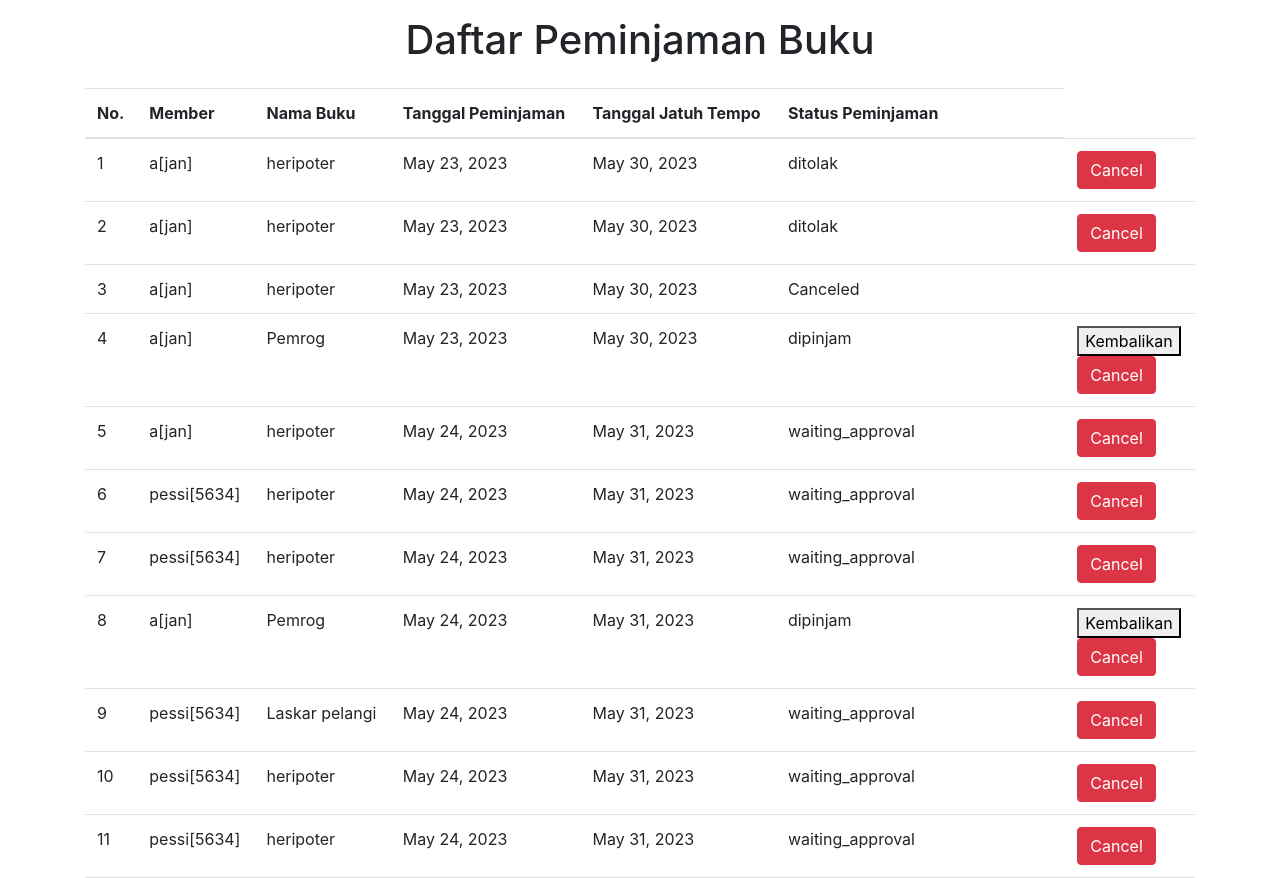
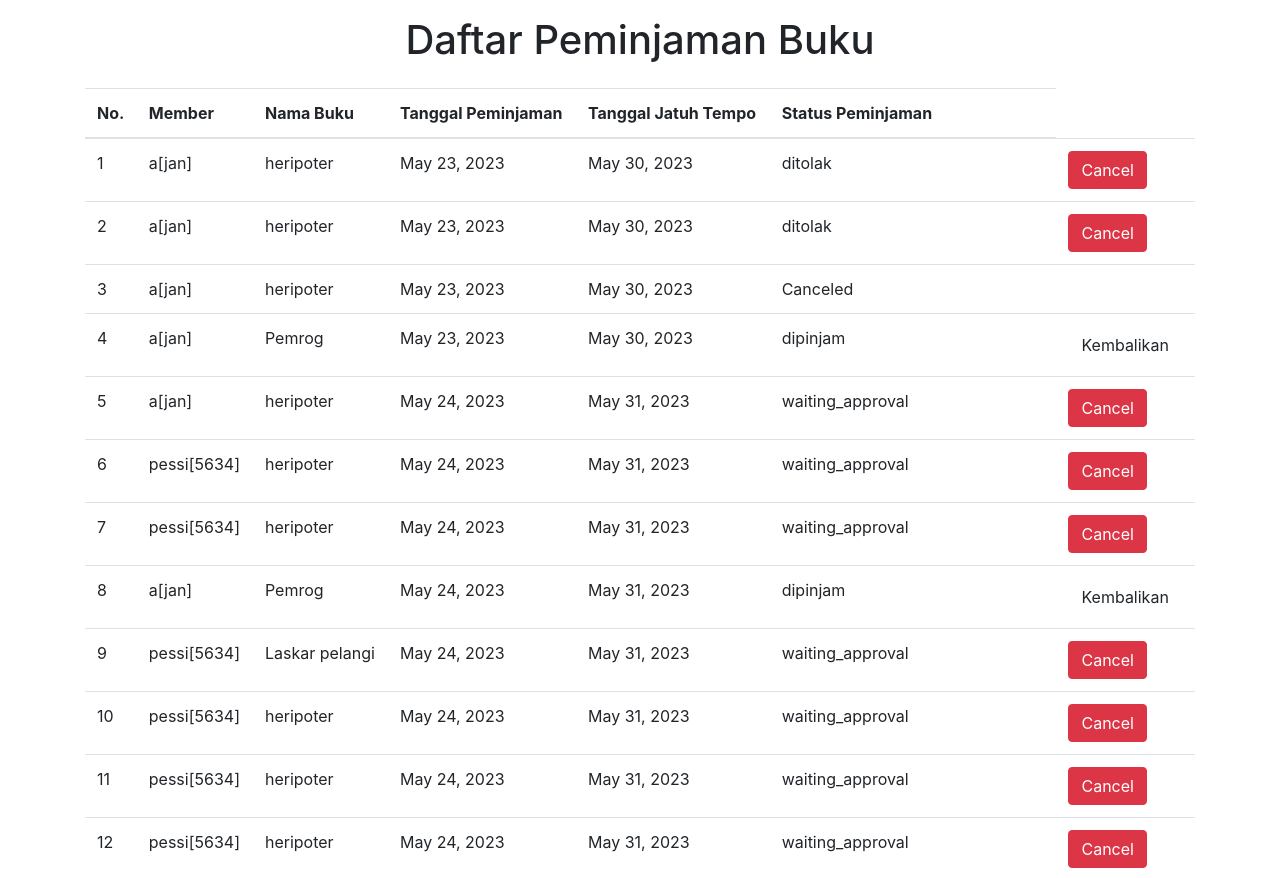
Before and after one commit to RaJaDeh/AndesisKel1, a Django app: template templates/library/pinjaman_list.html in a window 1280 px wide. Shown: the part 56-934 px from the top of the page. Run offline with Django 3.2, Linux system fonts and the light colour scheme; the template is opened without the code that fills it: values that come from a table or form of the project are taken from there, others are empty; data comes from the database, SQL or seed files in the repository; both versions use the stored data as it was after the commit; some libraries are stand-ins or nearby versions.

Commit message:
Some changes

```diff
--- a/templates/library/pinjaman_list.html
+++ b/templates/library/pinjaman_list.html
@@ -37,9 +37,9 @@
 
             <td>
                 {% if peminjaman.status == "dipinjam" %}
-                <button>Kembalikan</button>
+                <button class="btn ">Kembalikan</button>
                 {% endif %}
-                {% if peminjaman.status != 'Canceled' %}
+                {% if peminjaman.status != 'Canceled' and peminjaman.status != "dipinjam" %}
                 <form action="{% url 'peminjaman_list' %}" method="POST">
                   {% csrf_token %}
                   <input type="hidden" name="peminjaman_id" value="{{ peminjaman.id }}">
```
Also changed, not shown: db.sqlite3.
